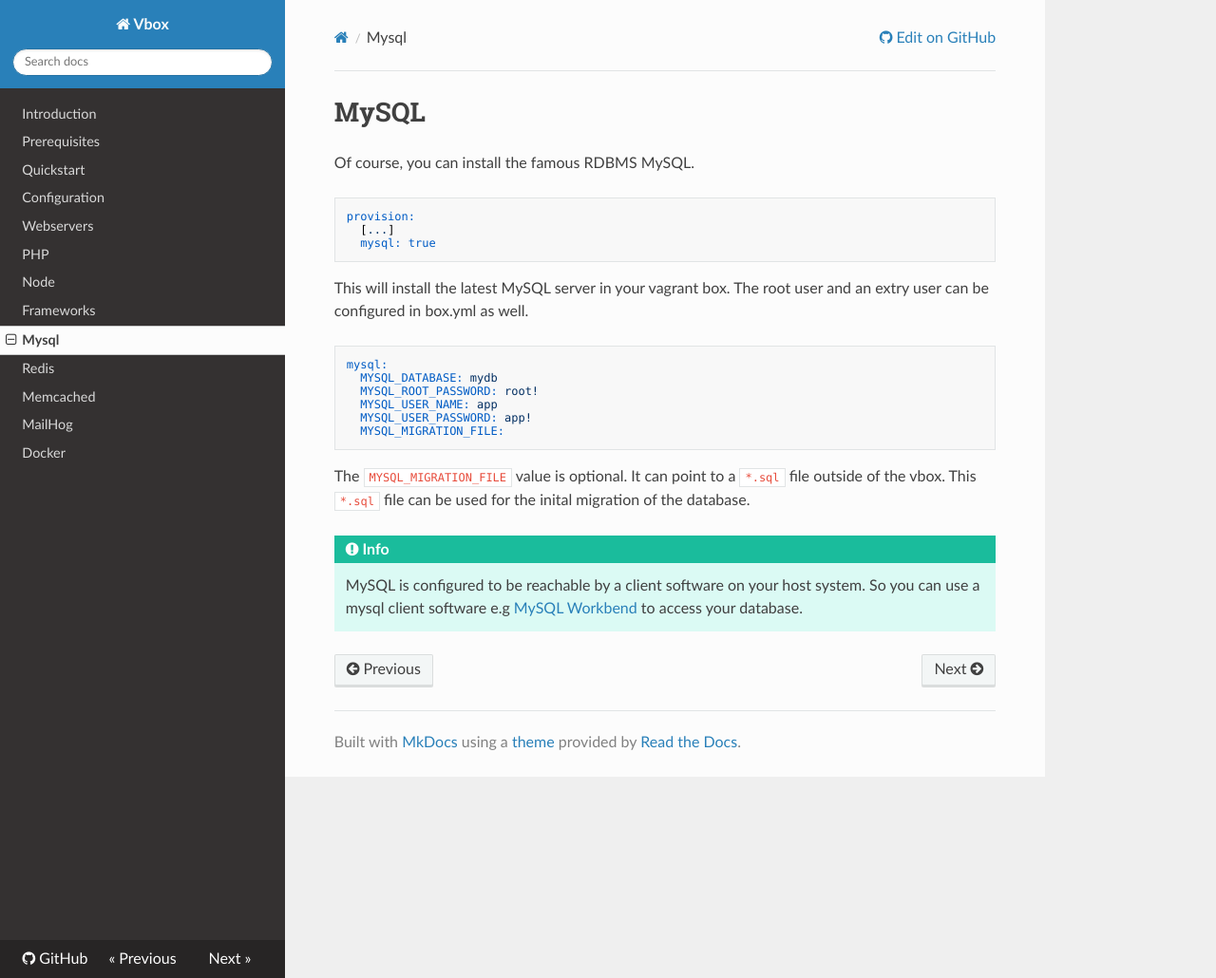
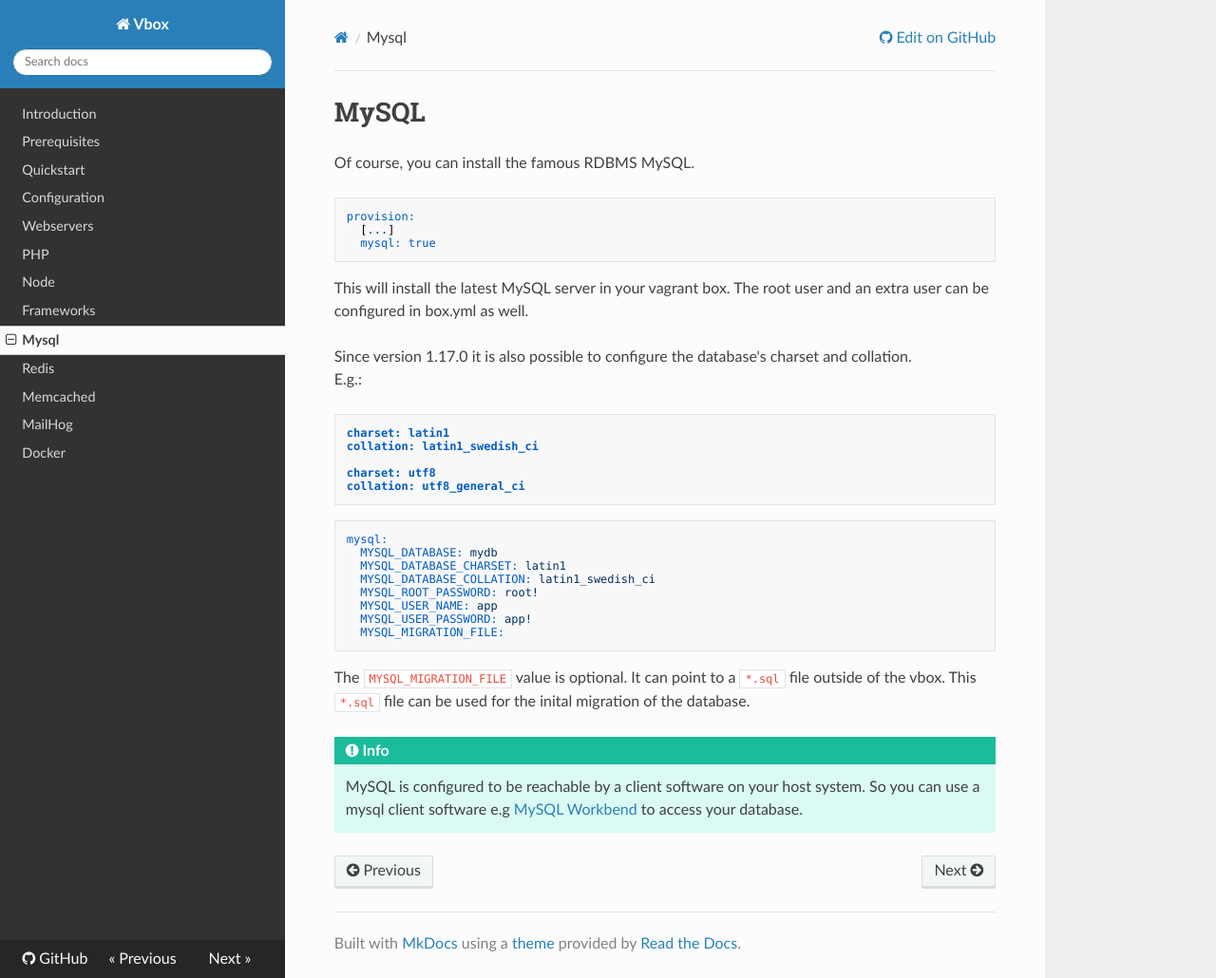
Before and after one commit to sebbaum/vbox-docu, an MkDocs documentation site: the page built from docs/mysql.md, in a window 1280 px wide and 1030 px high. Shown: the whole window at 95% size. Built offline with MkDocs 1.6.1, drawn with Linux system fonts in a browser that asks for light colours; nearby versions of some CDN libraries.

Commit message:
Docu for version 1.17.0

````diff
--- a/docs/mysql.md
+++ b/docs/mysql.md
@@ -9,11 +9,23 @@ provision:
 ```
 
 This will install the latest MySQL server in your vagrant box.
-The root user and an extry user can be configured in box.yml as well.
+The root user and an extra user can be configured in box.yml as well.
+
+Since version 1.17.0 it is also possible to configure the database's charset and collation.
+E.g.:
+```
+charset: latin1
+collation: latin1_swedish_ci
+
+charset: utf8
+collation: utf8_general_ci
+```
 
 ```yml
 mysql:
   MYSQL_DATABASE: mydb
+  MYSQL_DATABASE_CHARSET: latin1
+  MYSQL_DATABASE_COLLATION: latin1_swedish_ci
   MYSQL_ROOT_PASSWORD: root!
   MYSQL_USER_NAME: app
   MYSQL_USER_PASSWORD: app!
````
Also changed, not shown: docs/configuration.md (+1 -1 lines), docs/quickstart.md (+2 -2 lines).
